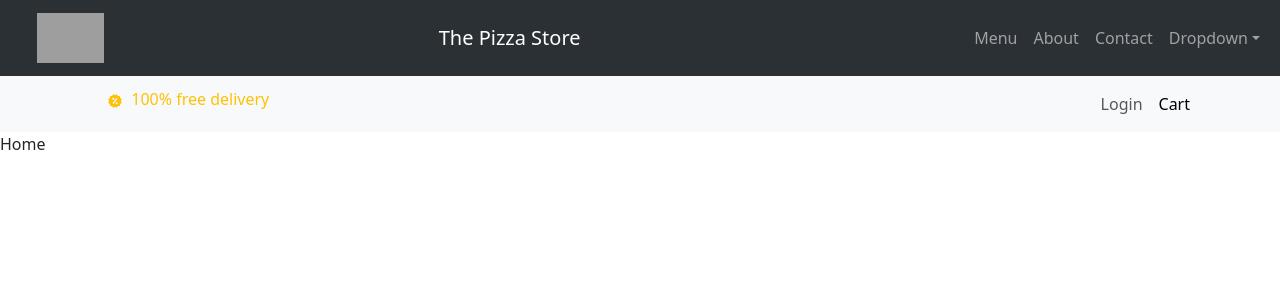
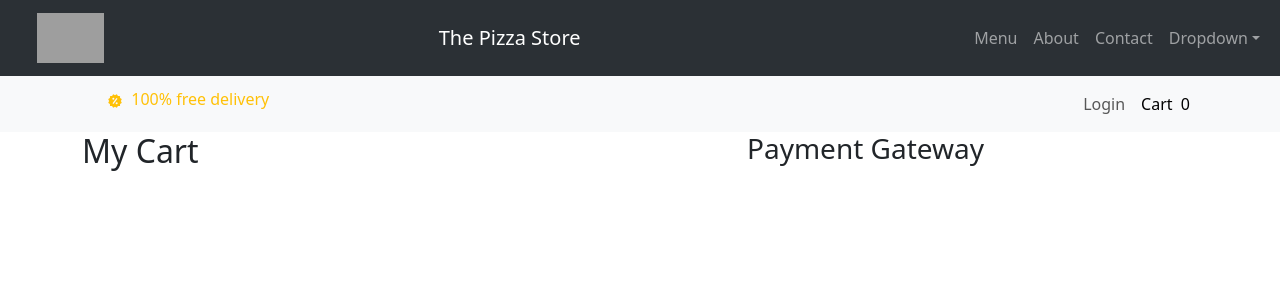
Before and after one commit to rummanhase/oibsip, a React (Create React App) app in the folder my-app/: page /cart in a window 1280 px wide. Shown: the top 300 px of the page. Built offline with nearby package versions, Linux system fonts and the light colour scheme; grey boxes are pictures that could not be loaded.

Commit message:
Added CartScreen and functionalaties

```diff
--- a/my-app/src/App.js
+++ b/my-app/src/App.js
@@ -6,6 +6,7 @@ import Navbar from "./components/Navbar";
 import { BrowserRouter, Route, Routes } from 'react-router-dom';
 import NavbarSec from './components/NavbarSec';
 import HomeScreen from './screen/HomeScreen';
+import CartScreen from './screen/CartScreen';
 
 function App() {
   return (
@@ -14,7 +15,7 @@ function App() {
       <NavbarSec/>
       <Routes>
       <Route path="/login" element={<Home />} />
-      <Route path="/cart" element={<Home />} />
+      <Route path="/cart" element={<CartScreen />} />
         <Route path="/contact" element={<Contact />} />
         <Route path="/about" element={<About />} />
         <Route path='/' element={<HomeScreen />} />
--- /dev/null
+++ b/my-app/src/actions/cartActions.js
@@ -0,0 +1,21 @@
+export const addToCart = ( pizza , varient , quant) => dispatch => {
+    var cartItem = {
+        name : pizza.name,
+        _id : pizza._id,
+        image : pizza.image,
+        varient : varient ,
+        quantity : Number(quant),
+        prices : pizza.prices,
+        price : pizza.prices[0][varient] * quant
+    };
+    if(cartItem.quantity < 1 ){
+        dispatch({type : "REMOVE_FROM_CART" , payload:pizza})
+    }else{
+        dispatch({type : "ADD_TO_CART" , payload:cartItem})
+    }
+
+}
+
+export const deleteFromCart = (pizza) => dispatch => {
+    dispatch({type : "REMOVE_FROM_CART" , payload:pizza})
+}
--- a/my-app/src/components/NavbarSec.js
+++ b/my-app/src/components/NavbarSec.js
@@ -1,11 +1,14 @@
 import Container from 'react-bootstrap/Container';
 import Nav from 'react-bootstrap/Nav';
 import Navbar from 'react-bootstrap/Navbar';
-import NavDropdown from 'react-bootstrap/NavDropdown';
 import {BiSolidOffer} from 'react-icons/bi'
 import {LinkContainer} from "react-router-bootstrap"
+import { useDispatch , useSelector} from "react-redux";
 
 function NavbarSec() {
+  const dispatch = useDispatch();
+
+  const cartState = useSelector(state => state.cartReducer)
   return (
     <Navbar expand="lg" className="bg-body-tertiary" collapseOnSelect>
       <Container>
@@ -20,7 +23,9 @@ function NavbarSec() {
             <Nav.Link >Login</Nav.Link>
             </LinkContainer>
             <LinkContainer to="/cart">
-            <Nav.Link >Cart</Nav.Link>
+            <Nav.Link >Cart &nbsp;
+              {cartState.cartItems.length}
+            </Nav.Link>
             </LinkContainer>
           </Nav>
         </Navbar.Collapse>
--- a/my-app/src/components/Pizza.js
+++ b/my-app/src/components/Pizza.js
@@ -2,15 +2,21 @@ import React ,{useState} from 'react'
 import Button from 'react-bootstrap/Button';
 import {Card , Row , Col , Form} from 'react-bootstrap';
 import {FaRupeeSign} from "react-icons/fa"
-import "../App.css"
-let arr = [1,2,3,4,5,6,7,8,9,10]
+import "../App.css";
+import { addToCart } from "../actions/cartActions";
+import { useDispatch } from 'react-redux';
+let arr = [1,2,3,4,5,6,7,8,9,10];
 
 
 function Pizza({pizza}) {
-    console.log(pizza.varient);
+    const [varient , setVarient] = useState('small');
+    const [quant , setQuant] = useState(1);
 
-    const [varient , setVarient] = useState('small');
-    const [quant , setQuant] = useState(1)
+    const dispatch = useDispatch()
+
+    const addToCartHandler = () => {
+        dispatch(addToCart(pizza , varient , quant))
+      }
 
   return (
 
@@ -58,7 +64,9 @@ function Pizza({pizza}) {
             </Col>
 
             <Col md={6}>
-            <Button variant="outline-success" size="sm">Add to Cart</Button>
+            <Button
+            onClick={addToCartHandler}
+            variant="outline-success" size="sm">Add to Cart</Button>
             </Col>
         </Row>
 
--- /dev/null
+++ b/my-app/src/reducers/cartReducer.js
@@ -0,0 +1,26 @@
+export const cartReducer = (state = { cartItems: [] }, action) => {
+    switch (action.type) {
+      case 'ADD_TO_CART':
+        const alreadyExists = state.cartItems.find((item) => item._id === action.payload._id);
+        if (alreadyExists) {
+          return {
+            ...state,
+            cartItems: state.cartItems.map((item) =>
+              item._id === action.payload._id ? action.payload : item
+            ),
+          };
+        } else {
+          return {
+            ...state,
+            cartItems: [...state.cartItems, action.payload],
+          };
+        }
+    case 'REMOVE_FROM_CART':
+        return {
+            ...state ,
+            cartItems : state.cartItems.filter(item => item._id !== action.payload._id)
+        }
+      default:
+        return state;
+    }
+  };
--- /dev/null
+++ b/my-app/src/screen/CartScreen.js
@@ -0,0 +1,77 @@
+import React from "react";
+import {
+  Container,
+  Row,
+  Col,
+  ListGroup,
+  Badge,
+  Image,
+  Button,
+} from "react-bootstrap";
+import { useDispatch , useSelector} from "react-redux";
+import { addToCart , deleteFromCart} from "../actions/cartActions"
+import { AiOutlinePlus, AiOutlineMinus ,AiFillDelete} from "react-icons/ai";
+
+function CartScreen() {
+  const cartState = useSelector((state) => state.cartReducer);
+  const cartItems = cartState.cartItems;
+  const dispatch = useDispatch();
+  return (
+    <Container>
+      <Row>
+        <Col md={7}>
+          <h2>My Cart</h2>
+          <ListGroup as="ol" numbered>
+            {cartItems.map((item) => (
+              <ListGroup.Item
+                as="li"
+                className="d-flex justify-content-between align-items-start"
+              >
+                <span
+                  style={{
+                    maxWidth: "100px",
+                    maxHeight: "100px",
+                    display: "flex",
+                    alignSelf: "flex-end",
+                  }}
+                >
+                  <Image src={item.image} rounded fluid />
+                </span>
+                <div className="ms-2 me-auto">
+                  <div className="fw-bold">
+                    {item.name} <span className="fw-light">{item.varient}</span>
+                  </div>
+                  <div>
+                    {" "}
+                    Quantity :
+
+                    <Button variant="outline-secondary" onClick={()=> {dispatch(addToCart(item ,item.varient, item.quantity-1))}}>
+                      <AiOutlineMinus />
+                    </Button>{" "}
+                    {item.quantity}&nbsp;
+                    <Button variant="outline-secondary" onClick={()=> {dispatch(addToCart(item ,item.varient, item.quantity+1))}}
+                   >
+                      <AiOutlinePlus />
+                       </Button>{" "}
+                  </div>
+                  <h6> Price : {item.price}</h6>
+                </div>
+                <div style={{cursor:'pointer'}} onClick={()=>dispatch(deleteFromCart(item))}>
+                <AiFillDelete/>
+                </div>
+                <Badge bg="primary" pill>
+                  0
+                </Badge>
+              </ListGroup.Item>
+            ))}
+          </ListGroup>
+        </Col>
+        <Col md={5}>
+          <h3>Payment Gateway</h3>
+        </Col>
+      </Row>
+    </Container>
+  );
+}
+
+export default CartScreen;
--- a/my-app/src/store.js
+++ b/my-app/src/store.js
@@ -1,8 +1,10 @@
 import { configureStore } from "@reduxjs/toolkit";
 import { getAllPizzaReducer } from './reducers/pizzaReducers';
+import { cartReducer } from "./reducers/cartReducer";
 
 export const store = configureStore({
   reducer: {
-    getAllPizzaReducer: getAllPizzaReducer
+    getAllPizzaReducer: getAllPizzaReducer,
+    cartReducer : cartReducer
   }
 })
```
